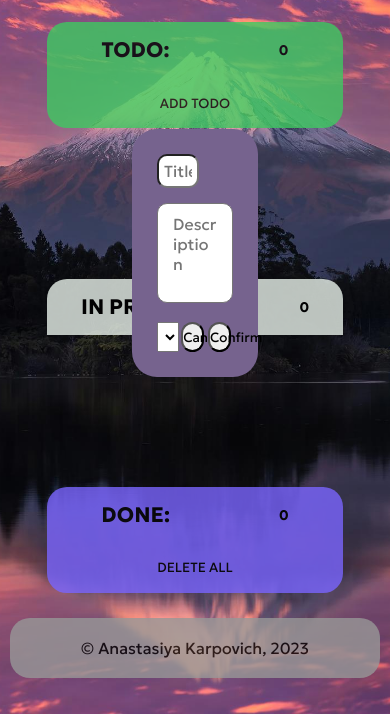
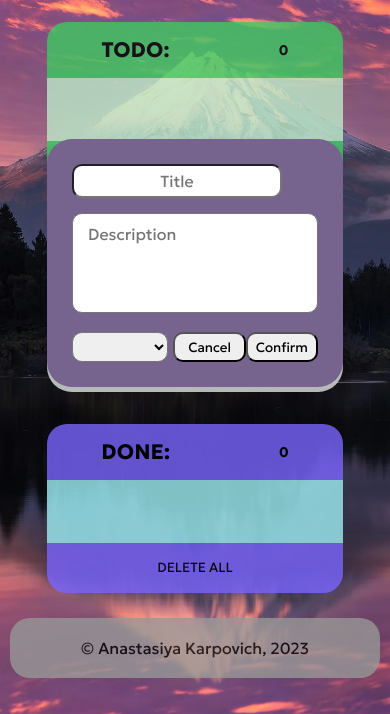
Before and after one commit to Chasmy911/Trello_clone, a website built with Parcel: page src/index.html in a window 390 px wide. Both pictures are taken after a click on the button "ADD TODO". Shown: the part 130-844 px from the top of the page. Built offline with nearby package versions, Linux system fonts and the light colour scheme; no server answers.

Commit message:
add styles for modal

```diff
--- a/src/js/main.js
+++ b/src/js/main.js
@@ -80,6 +80,8 @@ const modalAddBtn = document.createElement('button');
 modalTitle.setAttribute('placeholder', 'Title');
 modalDescr.setAttribute('placeholder', 'Description');
 
+modalUser.classList.add('select');
+
 const renderUser = (valueName) => {
     const nameOpt = document.createElement('option');
     nameOpt.innerText = valueName;
@@ -143,6 +145,8 @@ const editModalAddBtn = document.createElement('button');
 
 editModalTitle.setAttribute('placeholder', 'Title');
 editModalDescr.setAttribute('placeholder', 'Description');
+
+editModalUser.classList.add('select');
 
 modalBlockContainer.append(editModalContainer);
 editModalContainer.append(editModalTitle, editModalDescr, editModalBtnContainer);
--- a/src/style/mainsections.scss
+++ b/src/style/mainsections.scss
@@ -6,7 +6,7 @@
     min-height: 70vh;
     border-radius: 20px;
 
-    @media (max-width: 600px) {
+    @media (max-width: 700px) {
        flex-direction: column;
     }
 }
--- a/src/style/modalwindow.scss
+++ b/src/style/modalwindow.scss
@@ -1,4 +1,5 @@
-.modalContainer, .editModalContainer {
+.modalContainer,
+.editModalContainer {
     @extend %modal;
     display: none;
 }
@@ -18,7 +19,6 @@
 .modalTitle,
 .doneModalTitle,
 .editModalTitle {
-    width: 55%;
     margin-bottom: 15px;
     padding: 5px;
     text-align: center;
@@ -59,13 +59,13 @@
 .doneModalNoBtn,
 .lengthModalBtn,
 .editModalCancelBtn,
-.editModalAddBtn  {
+.editModalAddBtn {
     @extend %modalbtn
 }
 
 .lengthModalBtn {
     display: block;
-   margin: 0 auto
+    margin: 0 auto
 }
 
 
@@ -75,3 +75,9 @@
 .doneModalNoBtn:hover {
     background-color: #aaa5a5;
 }
+
+.select {
+    width: 40%;
+    margin-right: 5px;
+    border-radius: 10px;
+}
--- a/src/style/variables.scss
+++ b/src/style/variables.scss
@@ -3,11 +3,11 @@ $headerbackground: #989898;
 $todocolor: #bdeac8;
 $todoitemcolor: #5fc777;
 $progresscolor: #e0e4e1;
-$progressitemcolor:#e9f4bd;
+$progressitemcolor: #e9f4bd;
 $donecolor: #9deff4;
 $doneitemcolor: #07979f;
 $modalcolor: #76638e;
-$green:#3ec961;
+$green: #3ec961;
 $white: #e9f2eb;
 $blue: #7a65ff;
 $transparence: .8;
@@ -22,10 +22,11 @@ $transparence: .8;
     border-radius: 25px;
     flex-shrink: 0;
 
-    @media (max-width: 600px) {
+    @media (max-width: 700px) {
         width: 80%;
         margin: 10px auto;
-     }
+        min-height: 20vh;
+    }
 }
 
 %btn {
@@ -44,6 +45,11 @@ $transparence: .8;
     text-align: center;
     margin: 0 auto;
     padding: 5px 0;
+
+    @media (max-width: 700px) {
+
+        border-radius: 10px;
+    }
 }
 
 %modal {
@@ -56,4 +62,15 @@ $transparence: .8;
     flex-direction: column;
     border-radius: 25px;
     background-color: $modalcolor;
+
+    @media (max-width: 700px) {
+        left: 20%;
+        width: 60%;
+        margin: 10px auto;
+    }
+
+    @media (max-width: 450px) {
+        left: 10%;
+        width: 80%;
+    }
 }
```
Also changed, not shown: dist/index.html, 13 other files.
